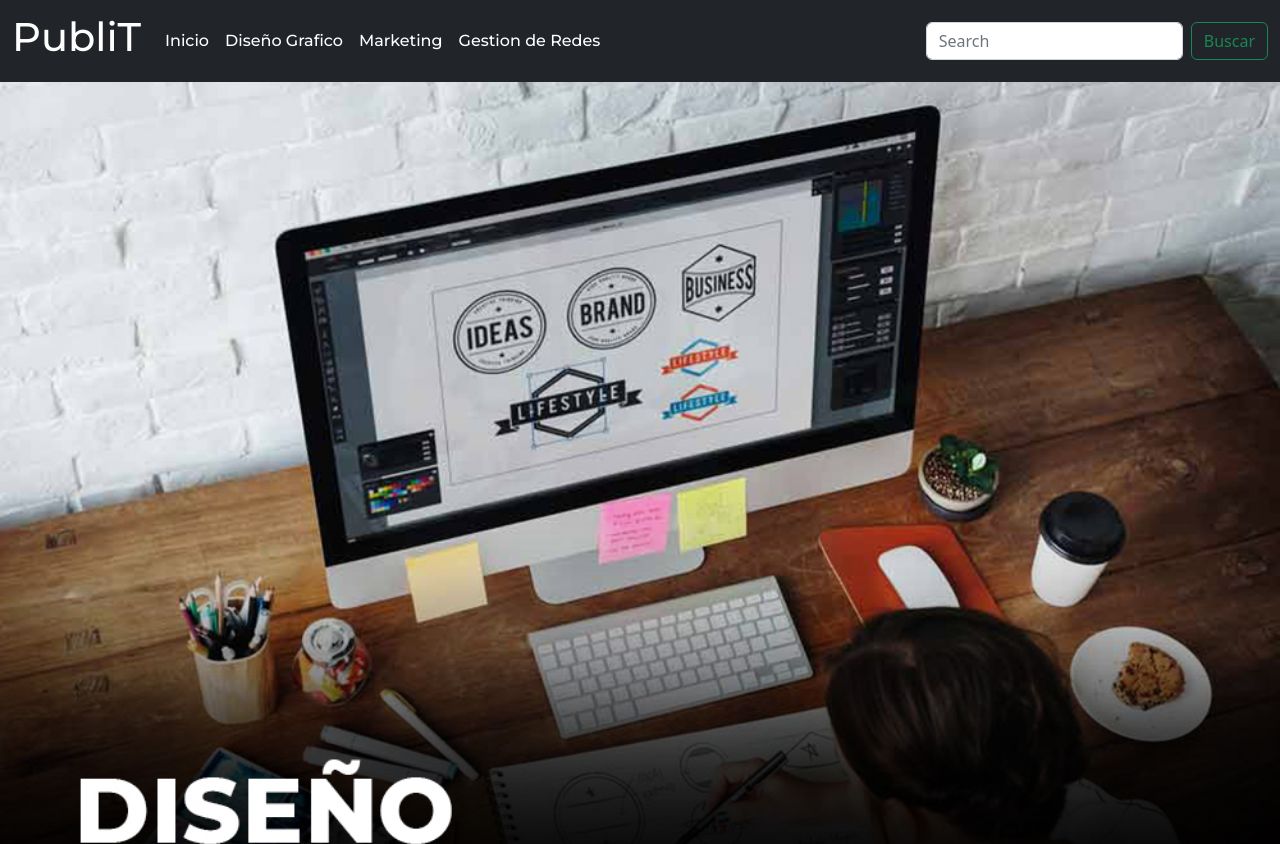
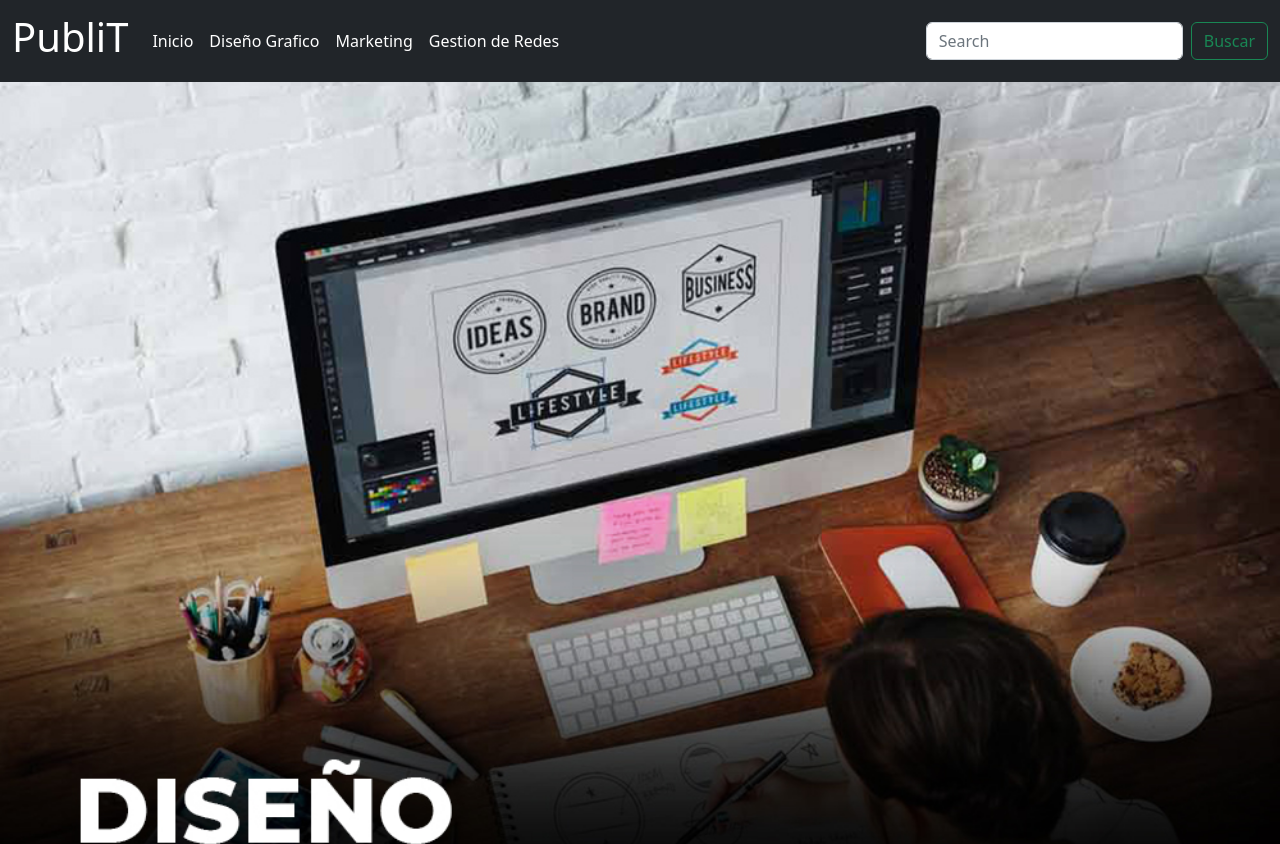
Before and after one commit to Thomas2150/RepoPROYECTOFINAL, a website: page Diseño-Grafico.html in a window 1280 px wide. Shown: the top 844 px of the page. Drawn offline with nearby package versions, Linux system fonts and the light colour scheme; a web font is replaced by a local one.

```diff
--- a/Diseño-Grafico.html
+++ b/Diseño-Grafico.html
@@ -7,7 +7,7 @@
      <!-- Bootstrap -->
     <link href="https://cdn.jsdelivr.net/npm/bootstrap@5.2.0-beta1/dist/css/bootstrap.min.css" rel="stylesheet" integrity="sha384-0evHe/X+R7YkIZDRvuzKMRqM+OrBnVFBL6DOitfPri4tjfHxaWutUpFmBp4vmVor" crossorigin="anonymous">
     <!-- CSS -->
-    <link rel="stylesheet" href="style.css">
+    <link rel="stylesheet" href="css/style.css">
     <title>PubliT - Diseño Grafico</title>
 </head>
 <body>
```
Also changed, not shown: Marketing.html (+1 -1 lines), index.html (+1 -1 lines), package.json (added, +27 -0 lines), css/style.css (added), scss/style.scss (added), style.css (deleted), 1 other file.
